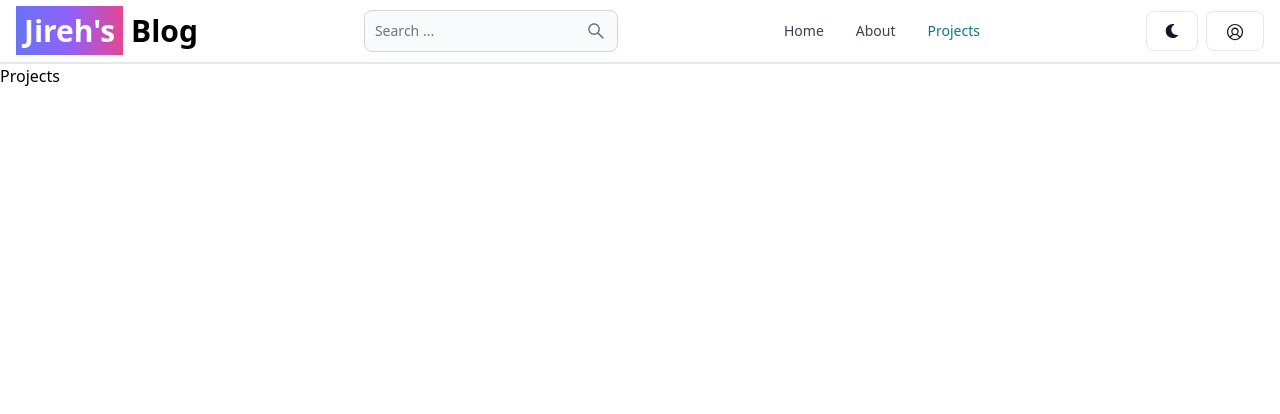
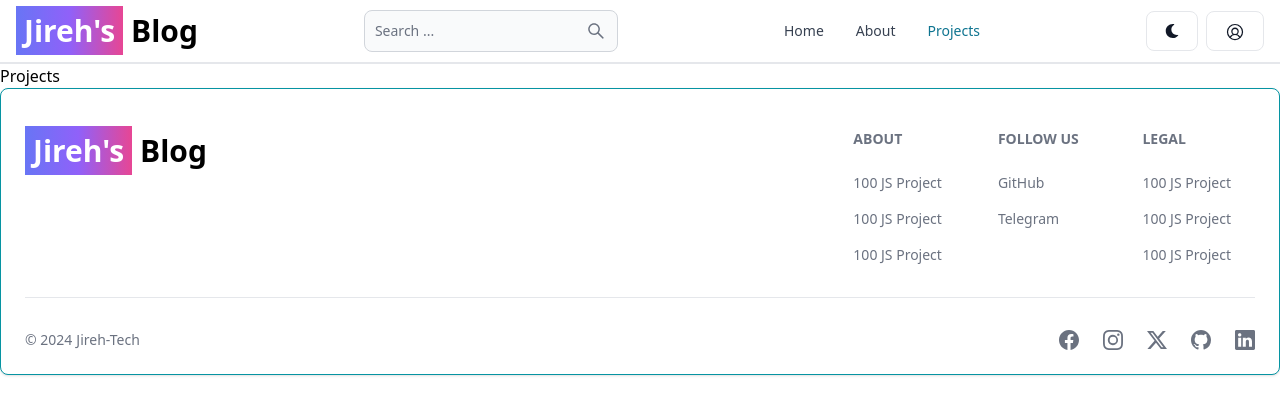
Before and after one commit to AbelMasre/Jireh-s-blog, a React (Vite) app in the folder client/: page /projects in a window 1280 px wide. Shown: the top 414 px of the page. Built offline with nearby package versions, Linux system fonts and the light colour scheme.

Commit message:
Created Footer Component

```diff
--- a/client/src/App.jsx
+++ b/client/src/App.jsx
@@ -7,11 +7,12 @@
 import SignUp from "./pages/SignUp";
 import Projects from "./pages/Projects";
 import Header from "./components/Header";
+import Footer from "./components/Footer";
 
 export default function App() {
   return (
     <BrowserRouter>
-    <Header/>
+      <Header />
       <Routes>
         <Route path="/" element={<Home />} />
         <Route path="/about" element={<About />} />
@@ -20,6 +21,7 @@
         <Route path="/signup" element={<SignUp />} />
         <Route path="/projects" element={<Projects />} />
       </Routes>
+      <Footer />
     </BrowserRouter>
   );
 }
--- /dev/null
+++ b/client/src/components/Footer.jsx
@@ -0,0 +1,120 @@
+import { Footer } from "flowbite-react";
+import React from "react";
+import { Link } from "react-router-dom";
+import {
+  BsFacebook,
+  BsGithub,
+  BsInstagram,
+  BsLinkedin,
+  BsTwitterX,
+} from "react-icons/bs";
+
+export default function FooterCom() {
+  return (
+    <Footer container className="border border-teal-500">
+      <div className="w-full max-w-7xl mx-auto">
+        <div className="grid w-full justify-between sm:flex md:grid-cols-1">
+          <div className="mt-5">
+            <Link
+              to="/"
+              className="self-center whitespace-nowrap text-lg sm:text-3xl font-semibold dark:text-white"
+            >
+              <span className="px-2 py-1 bg-gradient-to-r from-indigo-500 via-purple-500 to-pink-500  text-white">
+                Jireh's
+              </span>{" "}
+              Blog
+            </Link>
+          </div>
+          <div className="grid grid-cols-3 gap-8 mt-4">
+            <div>
+              <Footer.Title title="About" />
+              <Footer.LinkGroup col>
+                <Footer.Link
+                  href="https://jirehtech.io/"
+                  target="_blank"
+                  rel="noopener noreferrer"
+                >
+                  100 JS Project
+                </Footer.Link>
+                <Footer.Link
+                  href="https://jirehtech.io/"
+                  target="_blank"
+                  rel="noopener noreferrer"
+                >
+                  100 JS Project
+                </Footer.Link>
+                <Footer.Link
+                  href="https://jirehtech.io/"
+                  target="_blank"
+                  rel="noopener noreferrer"
+                >
+                  100 JS Project
+                </Footer.Link>
+              </Footer.LinkGroup>
+            </div>
+            <div>
+              <Footer.Title title="Follow Us" />
+              <Footer.LinkGroup col>
+                <Footer.Link
+                  href="https://jirehtech.io/"
+                  target="_blank"
+                  rel="noopener noreferrer"
+                >
+                  GitHub
+                </Footer.Link>
+                <Footer.Link
+                  href="https://jirehtech.io/"
+                  target="_blank"
+                  rel="noopener noreferrer"
+                >
+                  Telegram
+                </Footer.Link>
+              </Footer.LinkGroup>
+            </div>
+            <div>
+              <Footer.Title title="Legal" />
+              <Footer.LinkGroup col>
+                <Footer.Link
+                  href="https://jirehtech.io/"
+                  target="_blank"
+                  rel="noopener noreferrer"
+                >
+                  100 JS Project
+                </Footer.Link>
+                <Footer.Link
+                  href="https://jirehtech.io/"
+                  target="_blank"
+                  rel="noopener noreferrer"
+                >
+                  100 JS Project
+                </Footer.Link>
+                <Footer.Link
+                  href="https://jirehtech.io/"
+                  target="_blank"
+                  rel="noopener noreferrer"
+                >
+                  100 JS Project
+                </Footer.Link>
+              </Footer.LinkGroup>
+            </div>
+          </div>
+        </div>
+        <Footer.Divider />
+        <div className="w-full sm:flex sm:items-center sm:justify-between">
+          <Footer.Copyright
+            href="#"
+            by="Jireh-Tech"
+            year={new Date().getFullYear()}
+          />
+          <div className=" flex gap-6 sm:mt-0 mt-4 sm:justify-center">
+            <Footer.Icon href="#" icon={BsFacebook} />
+            <Footer.Icon href="#" icon={BsInstagram} />
+            <Footer.Icon href="#" icon={BsTwitterX} />
+            <Footer.Icon href="#" icon={BsGithub} />
+            <Footer.Icon href="#" icon={BsLinkedin} />
+          </div>
+        </div>
+      </div>
+    </Footer>
+  );
+}
```
